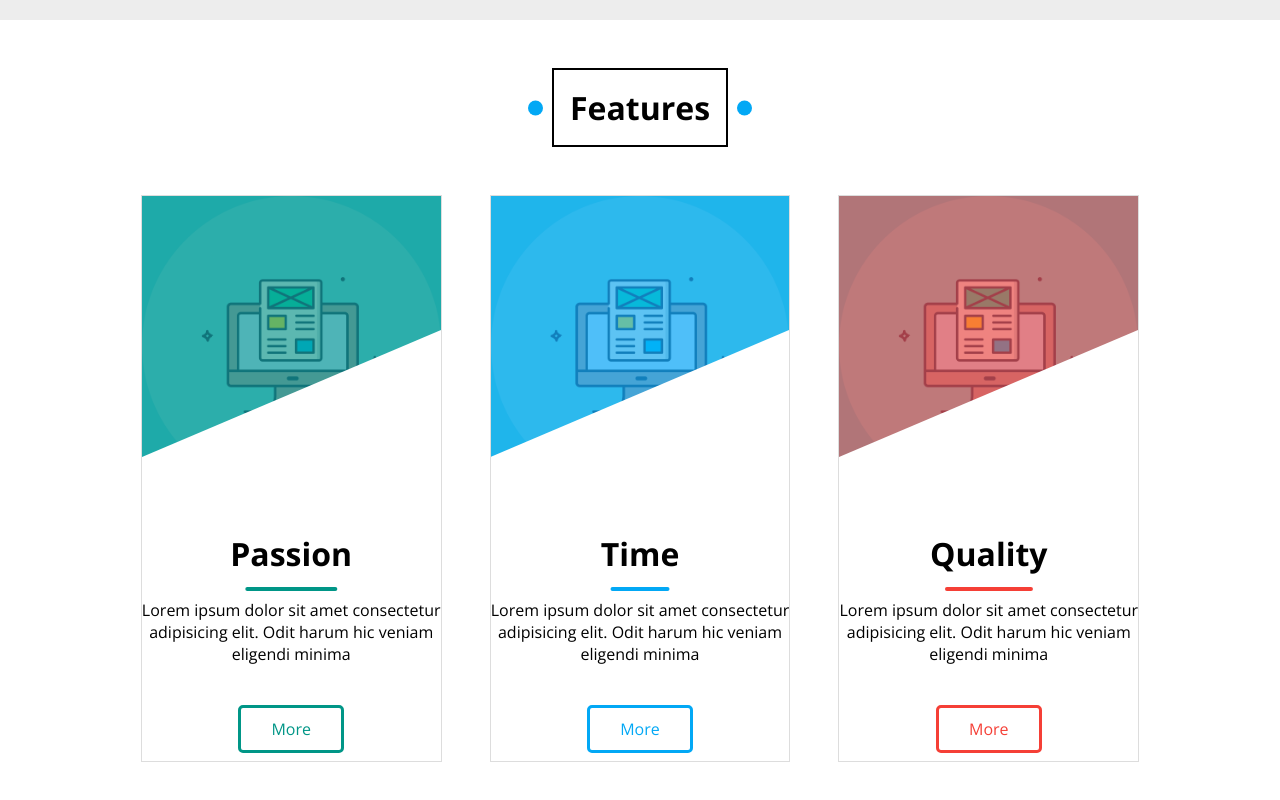
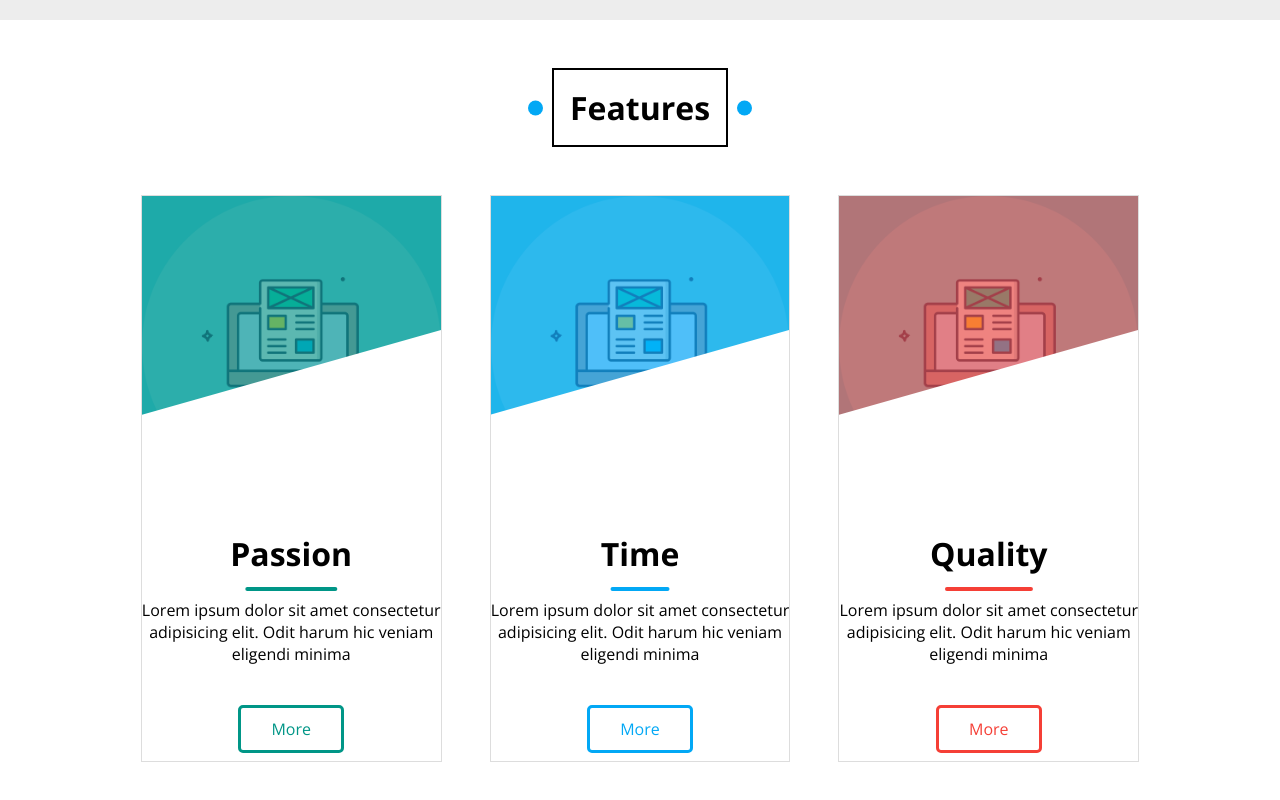
Before and after one commit to 8rroxx/template-3, a plain HTML site: page index.html in a window 1280 px wide. Shown: the part 2724-3524 px from the top of the page. Drawn offline with nearby package versions, Linux system fonts and the light colour scheme.

Commit message:
Update style.css

```diff
--- a/style.css
+++ b/style.css
@@ -625,7 +625,7 @@ header .container {
     position: absolute;
     content: '';
     border-style: solid;
-    border-width: 0px 0px 170px 400px;
+    border-width: 0px 0px 170px 600px;
     border-color: transparent transparent #fff transparent;
     bottom: 0;
     right: 0;
@@ -636,7 +636,7 @@ header .container {
     position: absolute;
     content: '';
     border-style: solid;
-    border-width: 0px 400px 170px 0px;
+    border-width: 0px 600px 170px 0px;
     border-color: transparent transparent #fff transparent;
     bottom: 0;
     left: 0;
```
